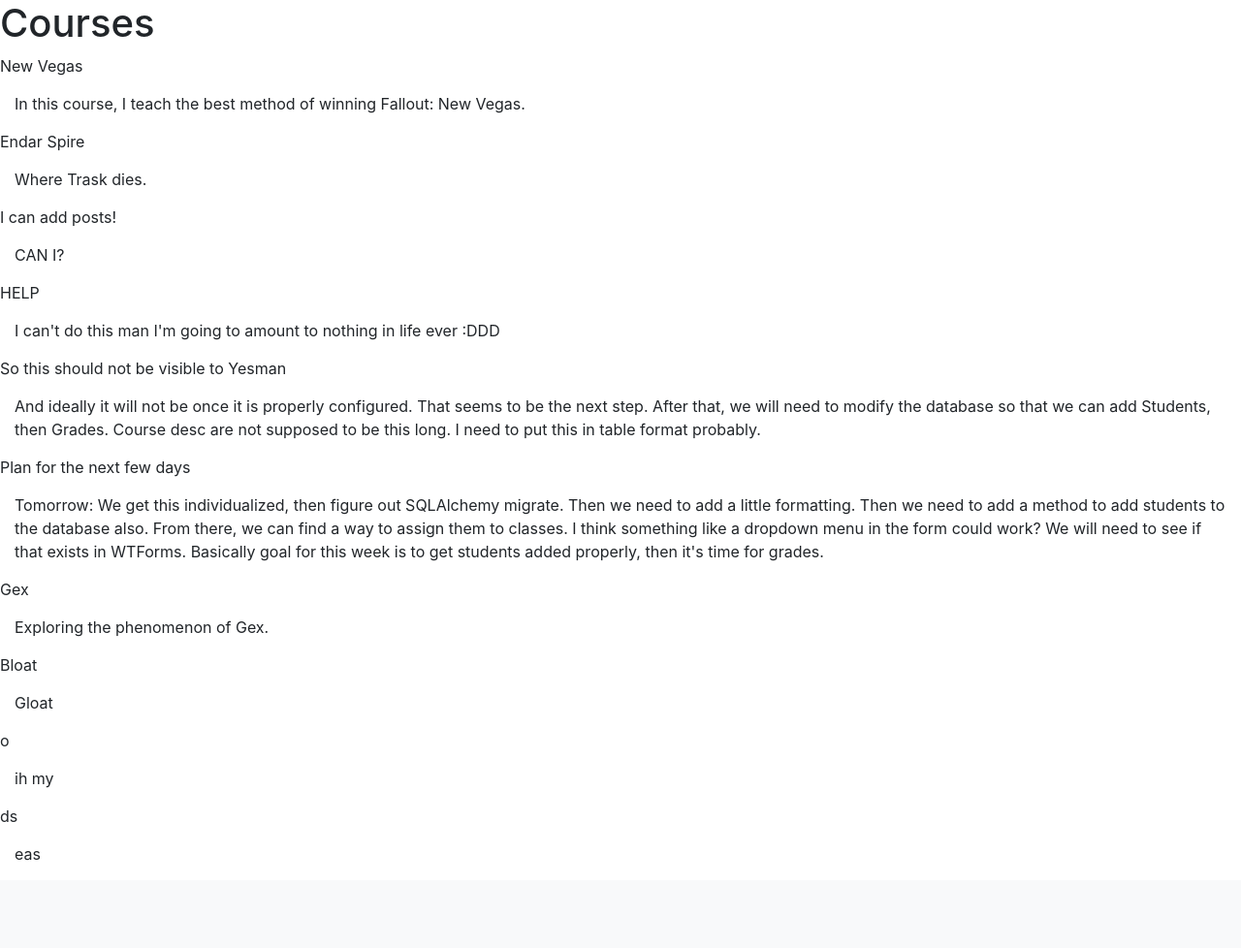
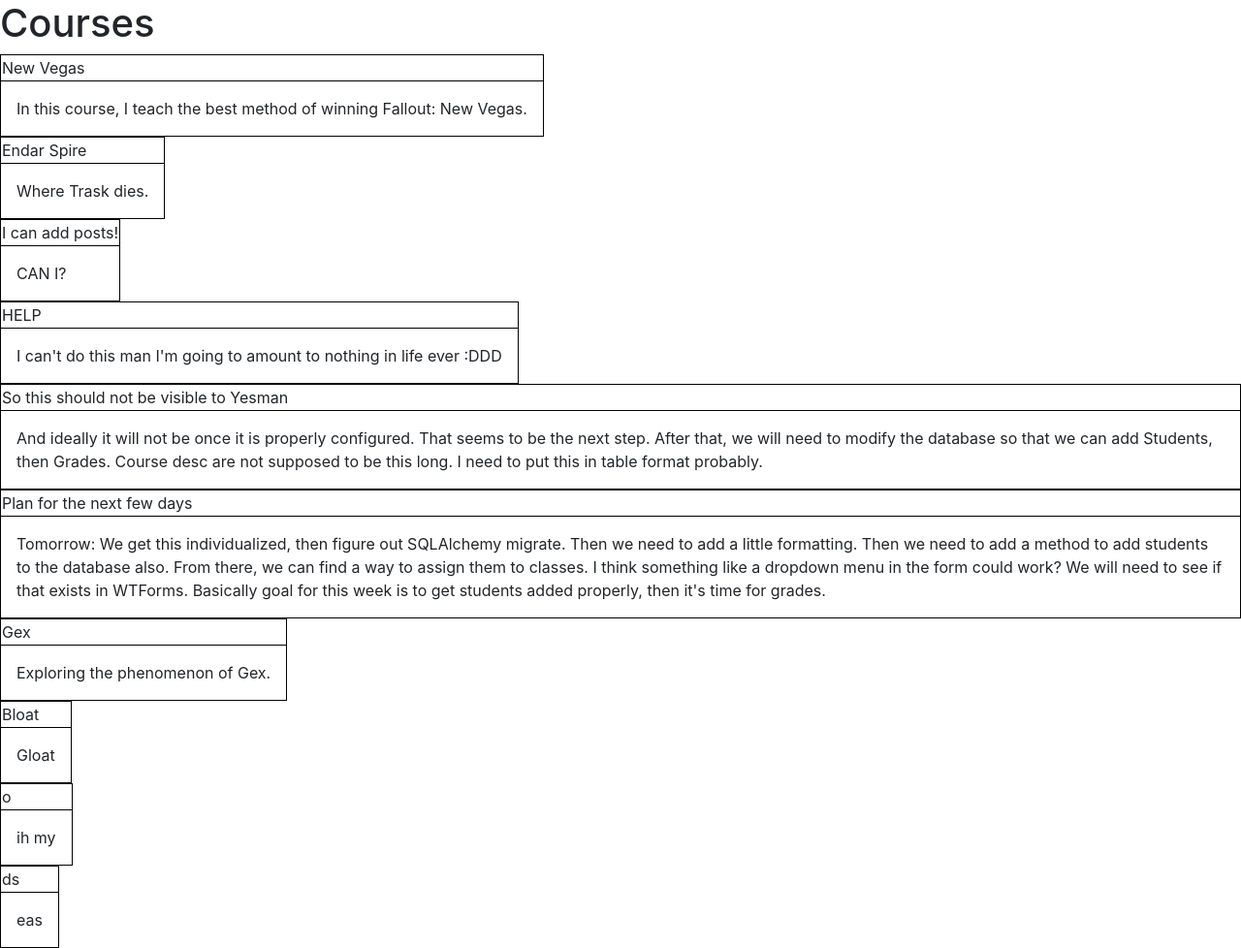
Before and after one commit to GudiedRyan/guide_and_teach, a Flask app: page /course/home in a window 1280 px wide. Shown: the part 56-1034 px from the top of the page at 97% size. Before the commit the page ends 944 px from the top, so only its background shows below. Run offline with Flask 2, Linux system fonts and the light colour scheme; a user stored in the database is signed in; data comes from the database, SQL or seed files in the repository; both versions use the stored data as it was after the commit; some libraries are stand-ins or nearby versions.

Commit message:
added some styling

```diff
--- a/guide_and_teach/__init__.py
+++ b/guide_and_teach/__init__.py
@@ -16,5 +16,6 @@ bcrypt = Bcrypt(app)
 login_manager = LoginManager(app)
 login_manager.login_view = 'login'
 login_manager.login_message_category = 'info'
+app.static_folder = 'static'
 
 from guide_and_teach import routes
--- a/guide_and_teach/static/style.css
+++ b/guide_and_teach/static/style.css
@@ -29,3 +29,7 @@ p {
     border-radius: 3px;
     margin-bottom: 20px;
   }
+
+table, thead {
+  border: 1px solid black;
+}
--- a/guide_and_teach/templates/courses_page.html
+++ b/guide_and_teach/templates/courses_page.html
@@ -3,8 +3,20 @@
     <h1>Courses</h1>
     {% for course in courses %}
         <article>
-            {{ course.course_title }}
-            <p>{{ course.course_desc }}</p>
+            <table class="yes">
+                <thead>
+                    <tr>
+                        <td>{{ course.course_title }}</td>
+                    </tr>
+                </thead>
+                <tbody>
+                    <tr>
+                        <td>
+                            <p>{{ course.course_desc }}</p>
+                        </td>
+                    </tr>
+                </tbody>
+            </table>
         </article>
     {% endfor %}
 {% endblock content %}
```
Also changed, not shown: guide_and_teach/site.db.
